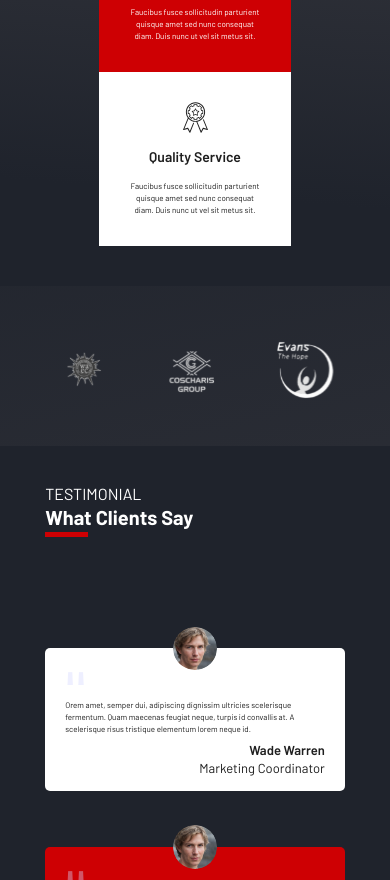
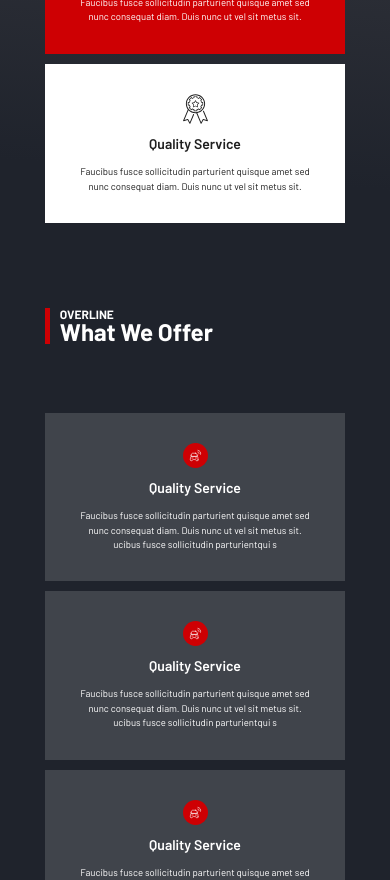
Before and after one commit to mrfola/first-class-auto-centre, a React (Create React App) app: page / in a window 390 px wide. Shown: the part 1120-2000 px from the top of the page. Built offline with nearby package versions, Linux system fonts and the light colour scheme; a web font is replaced by a local one.

Commit message:
Added services section to home page

```diff
--- a/src/App.js
+++ b/src/App.js
@@ -1,6 +1,7 @@
 import React from "react";
 import Home from './components/pages/Home/Home';
 import About from './components/pages/About/About';
+import Service from './components/pages/Service/Service';
 import {BrowserRouter as Router, Routes, Route} from "react-router-dom";
 
 // Import Swiper styles
@@ -13,6 +14,7 @@ function App()
   return (
     <Router>
       <Routes>
+        <Route path="/services" element={<Service/>} />
         <Route path="/contact" element={<ContactUs/>} />
         <Route path="/about" element={<About/>} />
         <Route path="/" element={<Home/>} />
--- /dev/null
+++ b/src/components/pages/Service/Service.js
@@ -0,0 +1,16 @@
+import Header from "../../ui/organisms/Header/Header";
+import Footer from "../../ui/organisms/Footer/Footer";
+
+const Service = () =>
+{
+    return ( <div>
+            <Header/>
+            <div style={{height: "80vh", padding: "160px 10%"}}>
+                This is the services page
+
+            </div>
+            <Footer/>
+    </div> );
+}
+
+export default Service;
--- a/src/components/templates/AboutTemplate/AboutTemplate.js
+++ b/src/components/templates/AboutTemplate/AboutTemplate.js
@@ -14,6 +14,7 @@ import Button from "../../ui/atoms/Button/Button";
 import styles from './AboutTemplate.module.sass';
 import H2 from "../../ui/atoms/headings/H2/H2";
 import P from "../../ui/atoms/P/P";
+
 
 const AboutTemplate = () =>
 {
--- a/src/components/templates/ContactUsTemplate/ContactUsTemplate.module.sass
+++ b/src/components/templates/ContactUsTemplate/ContactUsTemplate.module.sass
@@ -35,7 +35,7 @@
                     overflow-wrap: break-word
 
                 .description
-                    font-size: clamp(0.75rem, 2.5vw, 1rem)
+                    font-size: clamp(0.85rem, 2.5vw, 1rem)
                     max-width: 94%
                     overflow-wrap: break-word
 
--- a/src/components/templates/HomeTemplate/HomeTemplate.js
+++ b/src/components/templates/HomeTemplate/HomeTemplate.js
@@ -6,12 +6,13 @@ import Footer from "../../ui/organisms/Footer/Footer";
 import ImageText from "../../ui/organisms/ImageText/ImageText";
 import LogoBanner from '../../ui/organisms/LogoBanner/LogoBanner';
 import FeatureCard from "../../ui/organisms/FeatureCard/FeatureCard";
+import GallerySlider from '../../ui/organisms/GallerySlider/GallerySlider';
 import ourProcessImage from './../../../assets/images/our-process-image.png';
 import AccentedHeading from '../../ui/molecules/AccentedHeading/AccentedHeading';
 import TestimonialCard from '../../ui/organisms/TestimonialCard/TestimonialCard';
 import HomePageHeroSection from "../../ui/organisms/HomePageHeroSection/HomePageHeroSection";
-import GallerySlider from '../../ui/organisms/GallerySlider/GallerySlider';
-import { affordablePricesIcon, qualityServiceIcon, jackOfAllTradesIcon } from "../../../helpers/routes";
+import { affordablePricesIcon, qualityServiceIcon, jackOfAllTradesIcon, carIcon } from "../../../helpers/routes";
+import { Link } from 'react-router-dom';
 
 const HomeTemplate = () =>
 {
@@ -39,6 +40,33 @@ const HomeTemplate = () =>
                         description="Faucibus fusce sollicitudin parturient quisque amet sed nunc consequat diam. Duis nunc ut vel sit metus sit."
                         img={qualityServiceIcon}
                     />
+                </div>
+            </div>
+
+            <div className={styles.whatWeOffer}>
+                <div className={styles.heading}>
+                    <div className={styles.preTitle}>Overline</div>
+                    <div className={styles.title}>What We Offer</div>
+                </div>
+                <div className={styles.content}>
+                    <FeatureCard
+                        title="Quality Service"
+                        description="Faucibus fusce sollicitudin parturient quisque amet sed nunc consequat diam. Duis nunc ut vel sit metus sit. ucibus fusce sollicitudin parturientqui s"
+                        img={carIcon}
+                    />
+                     <FeatureCard
+                        title="Quality Service"
+                        description="Faucibus fusce sollicitudin parturient quisque amet sed nunc consequat diam. Duis nunc ut vel sit metus sit. ucibus fusce sollicitudin parturientqui s"
+                        img={carIcon}
+                    />
+                     <FeatureCard
+                        title="Quality Service"
+                        description="Faucibus fusce sollicitudin parturient quisque amet sed nunc consequat diam. Duis nunc ut vel sit metus sit. ucibus fusce sollicitudin parturientqui s"
+                        img={carIcon}
+                    />
+                </div>
+                <div className={styles.buttonContainer}>
+                    <Link to="/services"><Button>See All Services</Button></Link>
                 </div>
             </div>
 
--- a/src/components/templates/HomeTemplate/HomeTemplate.module.sass
+++ b/src/components/templates/HomeTemplate/HomeTemplate.module.sass
@@ -10,10 +10,11 @@
             margin-top: 81px
             display: flex
             flex-direction: row
-            flex-wrap: wrap
+            flex-wrap: nowrap
             align-items: center
             justify-content: center
             height: fit-content
+            gap: 10px
 
             div
                 height: 327px
@@ -32,6 +33,37 @@
 
                 p
                     color: #1F1F1F
+
+    .whatWeOffer
+        padding: 130px 11.6%
+        .heading
+            border-left: 5px solid rgba(206, 0, 3, 1)
+            padding-left: 10px
+
+            .preTitle
+                font-weight: 700
+                text-transform: uppercase
+                margin-top: 5px
+                font-size: clamp(0.75rem, 1.5vw, 1.125rem)
+
+            .title
+                font-size: clamp(1.5rem, 3vw, 2.5rem)
+                font-weight: 700
+
+        .content
+            margin-top: 69px
+            display: flex
+            flex-wrap: nowrap
+            justify-content: space-between
+            gap: 10px
+
+            >div
+                background: rgba(255, 255, 255, 0.15)
+
+        .buttonContainer
+            display: flex
+            justify-content: center
+            margin-top: 70px
 
     .testimonials
         padding: 130px 11.6%
@@ -126,3 +158,28 @@
 
         .gallery
             padding: 40px 7.5%
+
+        .whatWeOffer
+            background-color: #1F232C
+            padding: 40px 11.5%
+
+
+@media screen and (max-width: 900px)
+    .home
+        .whyUs
+            .content
+                width: 100%
+                flex-direction: column
+                align-items: center
+                >div
+                    max-width: 300px
+                    height: 100%
+
+        .whatWeOffer
+            .content
+                flex-direction: column
+                align-items: center
+                >div
+                    max-width: 300px
+            .buttonContainer
+                margin-top: 40px
--- a/src/components/ui/organisms/FeatureCard/FeatureCard.module.sass
+++ b/src/components/ui/organisms/FeatureCard/FeatureCard.module.sass
@@ -8,19 +8,21 @@
     .heading
         font-size: clamp(0.875rem, 3vw, 1.5rem)
         font-weight: 600
-        max-width: 260px
+        // max-width: 260px
         margin: 13px 0
+        text-align: center
+        line-height: 100%
 
     .description
-        font-size: clamp(0.5rem, 2vw, 1rem)
+        font-size: clamp(0.6rem, 2vw, 1rem)
         line-height: 150%
-        max-width: 260px
+        // max-width: 260px
         overflow-wrap: break-word
         text-align: center
 
 @media screen and (max-width: 900px)
     .featureCard
-        max-width: 192px
+        // max-width: 192px
         padding: 30px
 
         img
--- a/src/components/ui/organisms/Footer/Footer.js
+++ b/src/components/ui/organisms/Footer/Footer.js
@@ -19,7 +19,7 @@ const Footer = () =>
                         <AccentedHeading style={{margin: 0}}><H3>Useful Links</H3></AccentedHeading>
                         <div className={styles.content}>
                             <Link to="/">Home</Link>
-                            <Link to="/service">Our Services</Link>
+                            <Link to="/services">Our Services</Link>
                             <Link to="/about">About Us</Link>
                             <Link to="/contact">Contact Us</Link>
                         </div>
--- a/src/helpers/routes.js
+++ b/src/helpers/routes.js
@@ -1,6 +1,8 @@
 import affordablePrices from './../assets/icons/affordable-prices-icon.svg';
 import jackOfAllTrades from './../assets/icons/jack-of-all-trades-icon.svg';
 import qualityService from './../assets/icons/quality-service-icon.svg';
+
+import car from './../assets/icons/car-icon.svg';
 
 import instagram from './../assets/icons/instagram-icon.svg';
 import facebook from './../assets/icons/facebook-icon.svg';
@@ -41,6 +43,9 @@ export const affordablePricesIcon = affordablePrices;
 export const jackOfAllTradesIcon = jackOfAllTrades;
 export const qualityServiceIcon = qualityService;
 
+export const carIcon = car;
+
+
 export const logoBannerArray = [
     {src: Coscharis, alt:"Coscharis"},
     {src: Evans, alt: "Evans Logo"},
```
Also changed, not shown: src/assets/icons/car-icon.svg (added), src/components/pages/Service/Service.module.sass (added).
